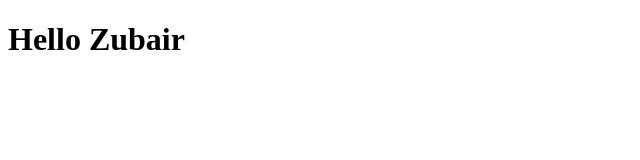
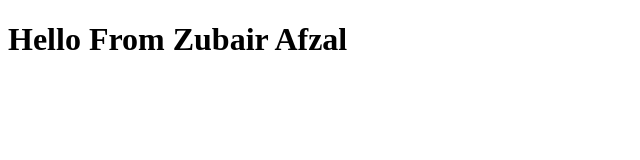
Before and after one commit to ZubairAfzalSiddiqui/Bootcam-2020, a plain HTML site: page index.html in a window 1280 px wide. Shown: the whole page, without its empty margins (0-640 px from the left). Drawn offline with Linux system fonts and the light colour scheme.

Commit message:
live from

```diff
--- a/index.html
+++ b/index.html
@@ -7,6 +7,6 @@
     <title>Document</title>
 </head>
 <body>
-    <h1>Hello Zubair</h1>
+    <h1>Hello From Zubair Afzal</h1>
 </body>
 </html>
```
